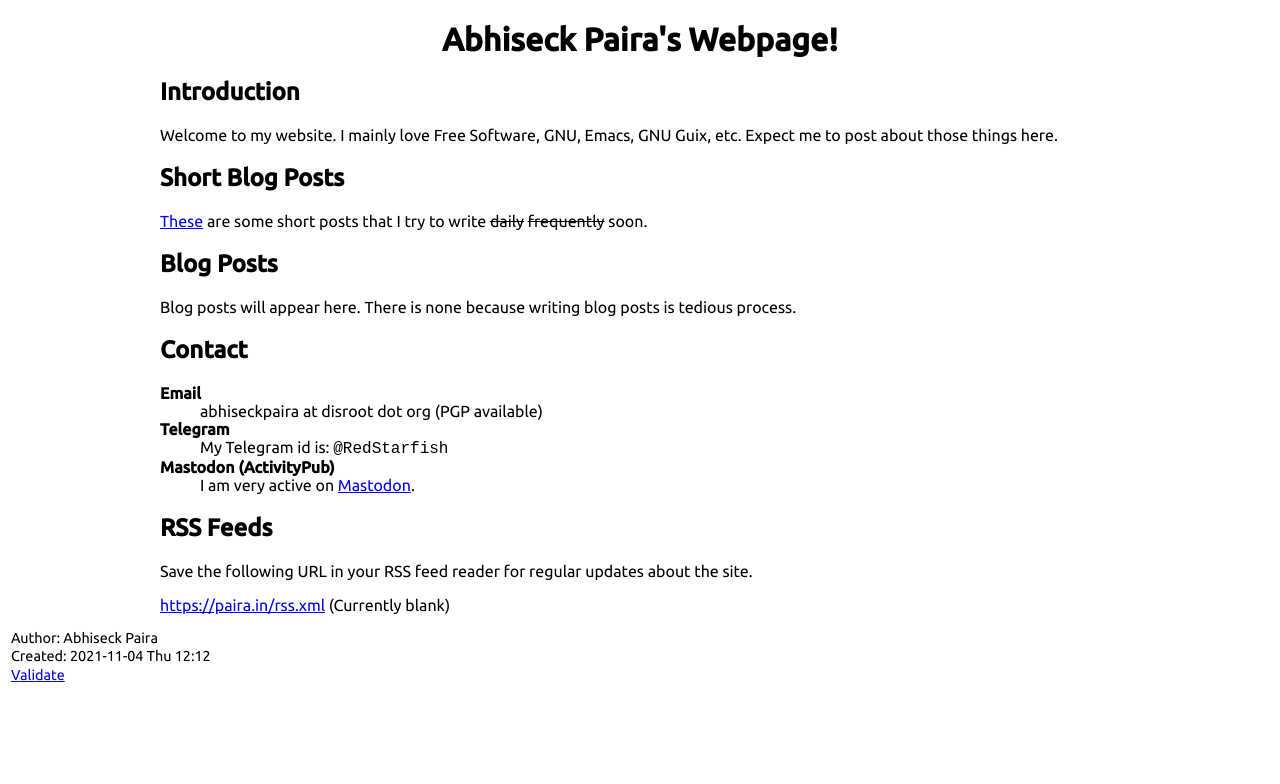
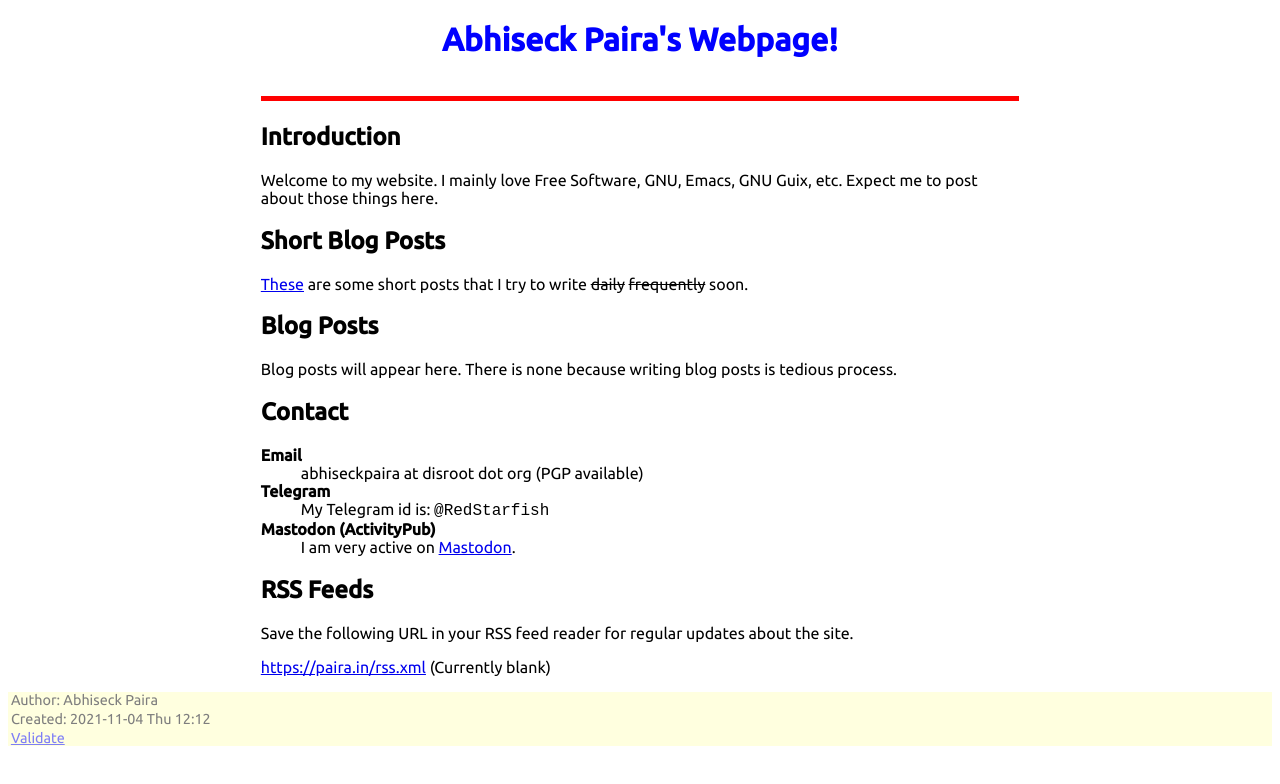
Before and after one commit to abhiseck/abhiseck.github.io, a plain HTML site: page index.html in a window 1280 px wide. Drawn offline with Linux system fonts and the light colour scheme.

Commit message:
stylistic changes

```diff
--- a/style.css
+++ b/style.css
@@ -1,7 +1,34 @@
-#content { max-width: 60em; margin: auto; }
-.title  { text-align: center;
-          margin-bottom: .2em;
-          font-size: 2em;
+#content {
+    max-width: 90;
+    margin: auto;
+}
+
+@media screen and (min-width: 600px) {
+    #content {
+        max-width: 80%;
+        margin: auto;
+    }
+}
+
+@media screen and (min-width: 800px) {
+    #content {
+        max-width: 60%;
+        margin: auto;
+    }
+}
+
+#postamble {
+    opacity: 50%;
+    background-color: rgba(255, 255, 128, .5);
+}
+.title  {
+    text-align: center;
+    padding-bottom: 5%;
+    font-size: 2em;
+    color: blue;
+    border-bottom-style: solid;
+    border-bottom-color: red;
+    border-bottom-width: thick;
         }
 .subtitle { text-align: center;
             font-size: medium;
```
